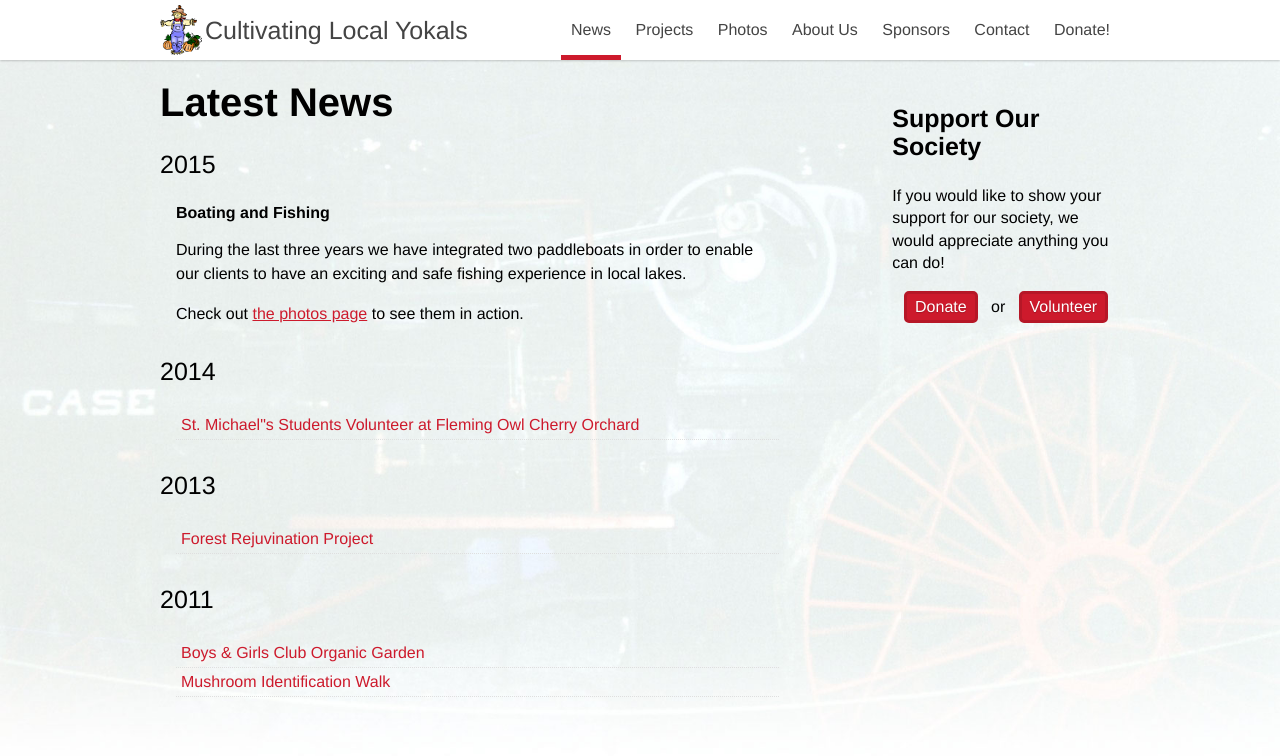
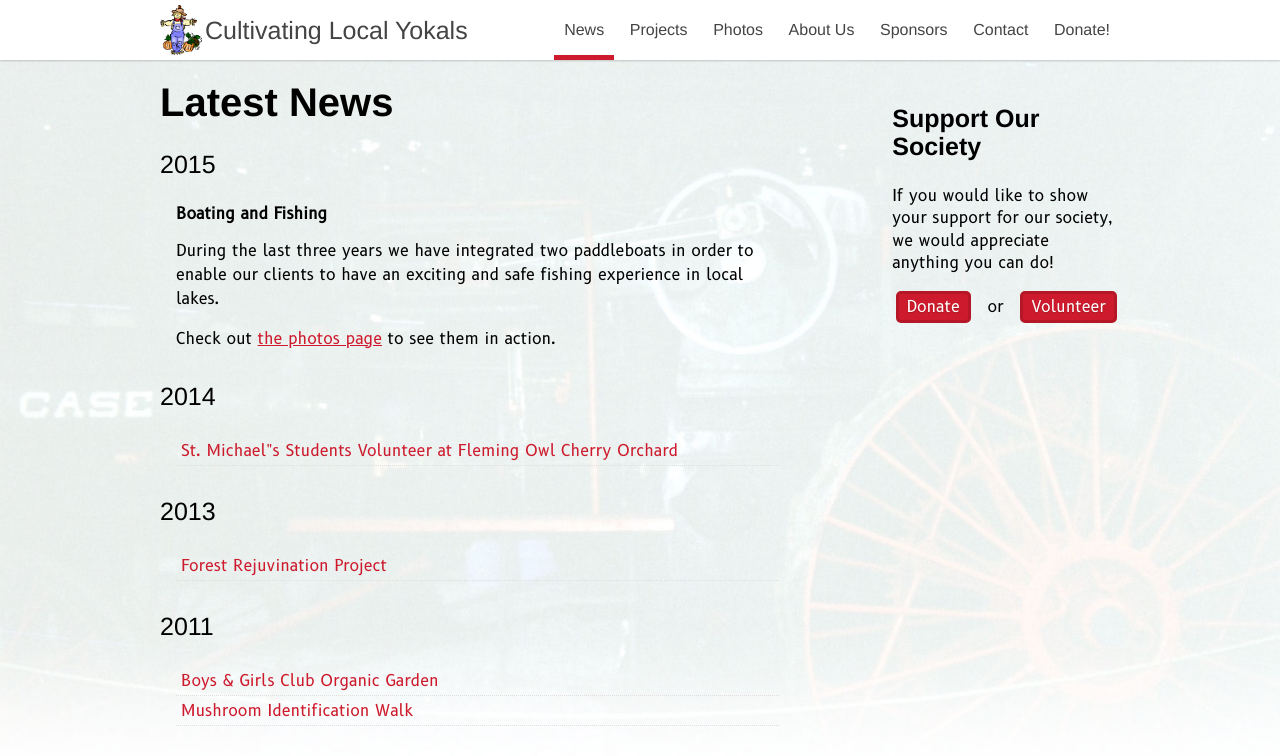
Before and after one commit to alexblackie/localyokals, an Eleventy site: page source/index.liquid in a window 1280 px wide. Built offline with nearby package versions, Linux system fonts and the light colour scheme; Eleventy itself is replaced by a stand-in of ours; files that its build step writes are made by us from their sources.

Commit message:
Switch to B612 for body text
This is a nice, open-licensed sans-serif font designed to maximize
readability and decrease fatigue.

See: http://b612-font.com/

```diff
--- a/source/css/site.css
+++ b/source/css/site.css
@@ -1,3 +1,13 @@
+/* latin */
+@font-face {
+  font-family: 'B612';
+  font-style: normal;
+  font-weight: 400;
+  src: local('B612 Regular'), local('B612-Regular'), url(/css/fonts/b612.woff2) format('woff2');
+  unicode-range: U+0000-00FF, U+0131, U+0152-0153, U+02BB-02BC, U+02C6, U+02DA, U+02DC, U+2000-206F, U+2074, U+20AC, U+2122, U+2191, U+2193, U+2212, U+2215, U+FEFF, U+FFFD;
+}
+
+
 a, abbr, acronym, address, applet, article, aside, audio, b, big, blockquote, body, canvas, caption, center, cite, code, dd, del, details, dfn, div, dl, dt, em, embed, fieldset, figcaption, figure, footer, form, h1, h2, h3, h4, h5, h6, header, hgroup, html, i, iframe, img, ins, kbd, label, legend, li, mark, menu, nav, object, ol, output, p, pre, q, ruby, s, samp, section, small, span, strike, strong, sub, summary, sup, table, tbody, td, tfoot, th, thead, time, tr, tt, u, ul, var, video {
     margin: 0;
     padding: 0;
@@ -45,7 +55,7 @@
 }
 
 body {
-    font-family: "PT Sans", Helvetica, sans-serif;
+    font-family: "B612", Helvetica, sans-serif;
     background-image: url("/images/background.jpg");
     background-position: 50% 0;
     background-repeat: no-repeat;
```
Also changed, not shown: source/css/fonts/b612.woff2 (added).
